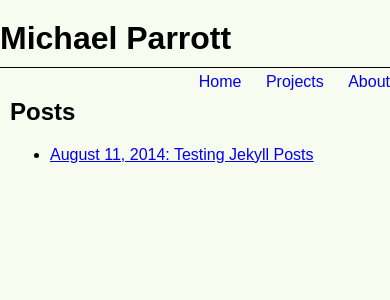
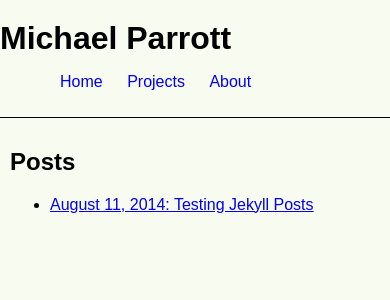
Before and after one commit to mjparrott/mjparrott.github.io, a Jekyll site: the page built from index.html, in a window 390 px wide. Shown: the top 300 px of the page. Built offline with Jekyll 4.4.1, drawn with Linux system fonts in a browser that asks for light colours.

Commit message:
Improve responsiveness of website

```diff
--- a/_layouts/default.html
+++ b/_layouts/default.html
@@ -9,11 +9,12 @@
     {% if page.type == "post" %}
     <link type="text/css" rel="stylesheet" href="/css/posts.css"/>
     {% endif %}
+    <meta name="viewport" content="width=device-width, initial-scale=1">
   </head>
   <body>
     <header>
       <h1 style = "display: inline;">Michael Parrott</h1>
-      <ul id = "site-nav" style = "float: right;">
+      <ul id = "site-nav">
         <a href="/"><li>Home</li></a>
         <a href="/projects"><li>Projects</li></a>
         <a href="/about"><li>About</li></a>
--- a/css/main.css
+++ b/css/main.css
@@ -19,9 +19,6 @@ header
   padding-bottom: 10px;
 }
 
-#site-nav
-{
-}
 #site-nav li
 {
   display: inline;
@@ -32,6 +29,13 @@ header
 {
   text-decoration: none;
 }
+@media (min-width: 600px)
+{
+#site-nav
+{
+  float: right;
+}
+}
 
 /**
  * Main content
```
